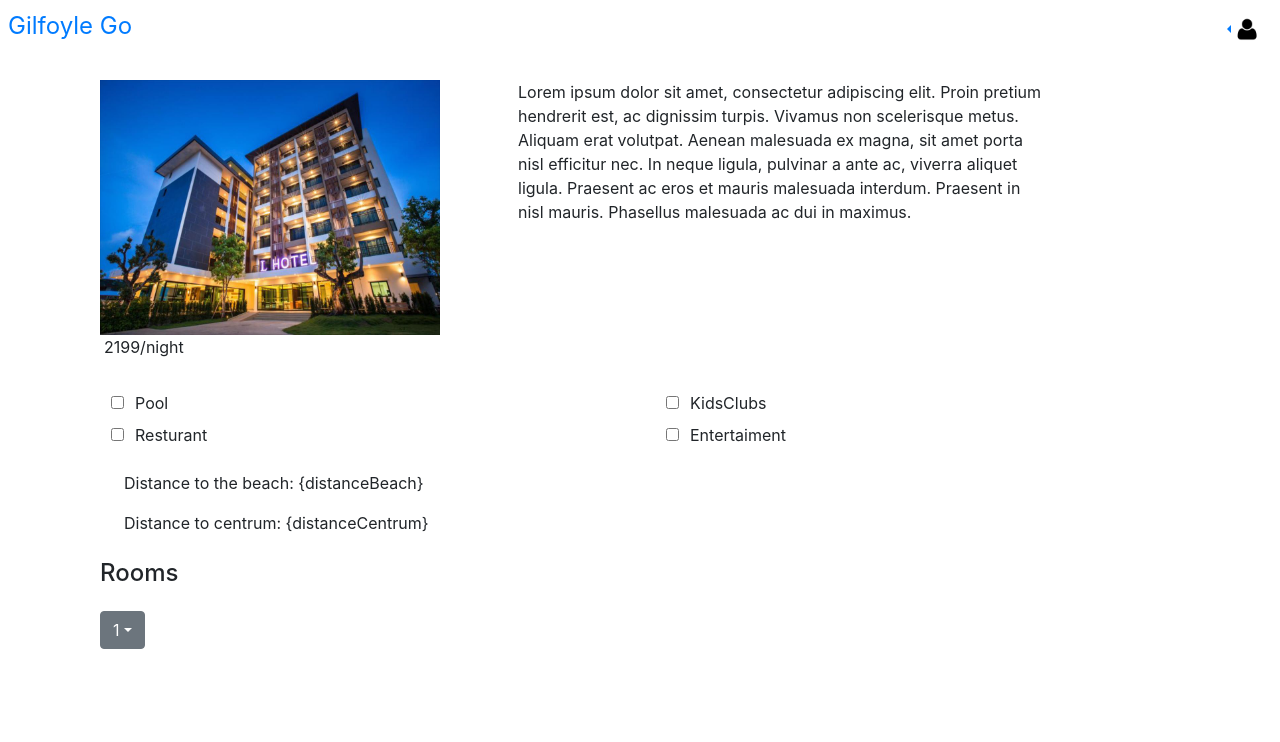
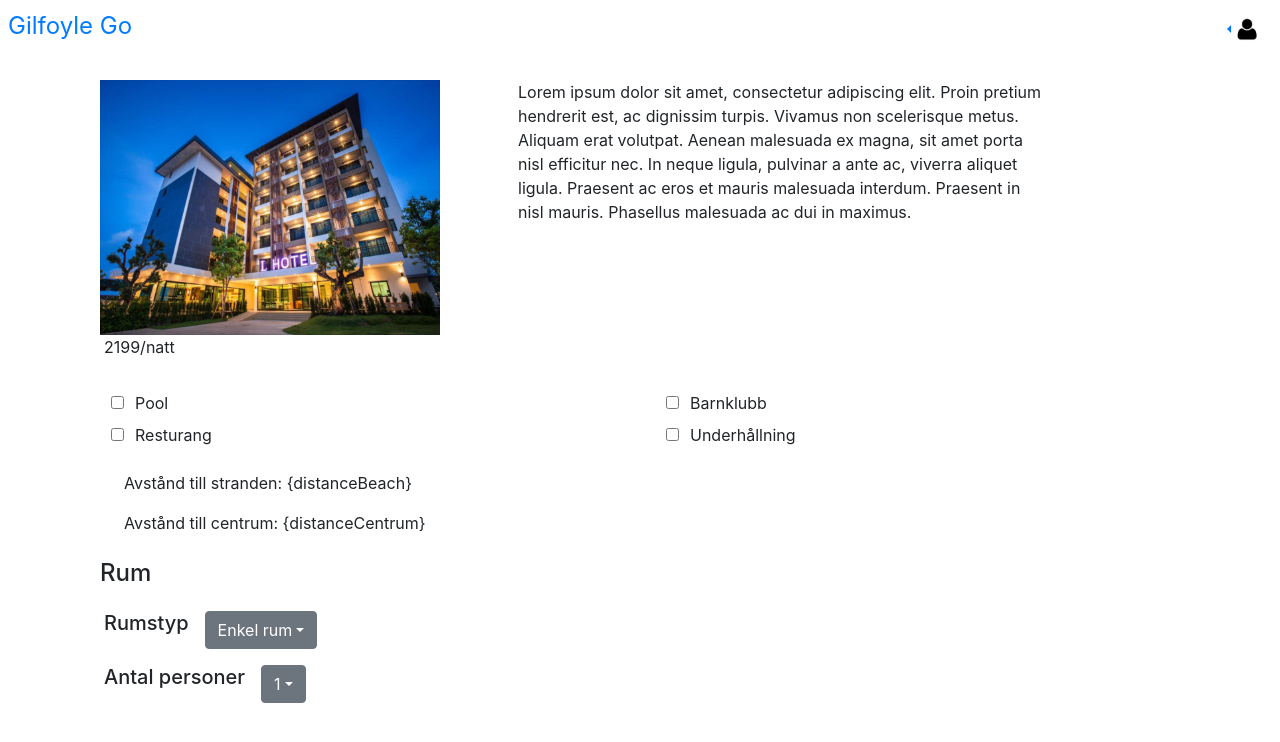
Before and after one commit to antfra125/gilfoylego_master, a Vue app in the folder gilfoylego_vue/: page /HotelDescription in a window 1280 px wide. Shown: the top 742 px of the page. Built offline with nearby package versions, Linux system fonts and the light colour scheme.

Commit message:
single/dubbel alternativ

```diff
--- a/gilfoylego_vue/src/views/HotelDescription.vue
+++ b/gilfoylego_vue/src/views/HotelDescription.vue
@@ -11,7 +11,7 @@
       </p>
     </section>
     <section class="row ml-1 mb-3">
-      <p>2199/night</p>
+      <p>2199/natt</p>
     </section>
 
     <section class="row">
@@ -21,36 +21,46 @@
       </div>
       <div class="col">
         <input type="checkbox" id="addOn" name="KidsClub" value="KidsClub" />
-        <label for="KidsClubs">KidsClubs</label>
+        <label for="KidsClubs">Barnklubb</label>
       </div>
     </section>
 
     <section class="row mb-3">
       <div class="col">
         <input type="checkbox" id="addOn" name="Resturant" value="Resturant" />
-        <label for="Resturant">Resturant</label>
+        <label for="Resturant">Resturang</label>
       </div>
       <div class="col">
         <input type="checkbox" id="addOn" name="Entertaiment" value="Entertaiment" />
-        <label for="Entertaiment">Entertaiment</label>
+        <label for="Entertaiment">Underhållning</label>
       </div>
     </section>
 
     <section class="row ml-4 mb-2">
       <div>
-        <p>Distance to the beach: {distanceBeach}</p>
-        <p>Distance to centrum: {distanceCentrum}</p>
+        <p>Avstånd till stranden: {distanceBeach}</p>
+        <p>Avstånd till centrum: {distanceCentrum}</p>
       </div>
     </section>
 
     <section class="mb-5">
-      <h4 class="mb-4">Rooms</h4>
+      <h4 class="mb-4">Rum</h4>
 
-      <div>
-        <b-dropdown id="dropdown-1" text="1" class="">
+      <div class="row ml-1">
+        <h5 class="mr-3">Rumstyp</h5>
+        <b-dropdown id="dropdown-1" text="Enkel rum" class>
+          <b-dropdown-item>Dubbel rum</b-dropdown-item>
+          <b-dropdown-item>Flera rum</b-dropdown-item>
+        </b-dropdown>
+      </div>
+
+      <div class="row mt-3 ml-1">
+        <h5 class="mr-3">Antal personer</h5>
+        <b-dropdown id="dropdown-1" text="1" class>
           <b-dropdown-item>2</b-dropdown-item>
         </b-dropdown>
       </div>
+
     </section>
   </section>
 </template>
```
